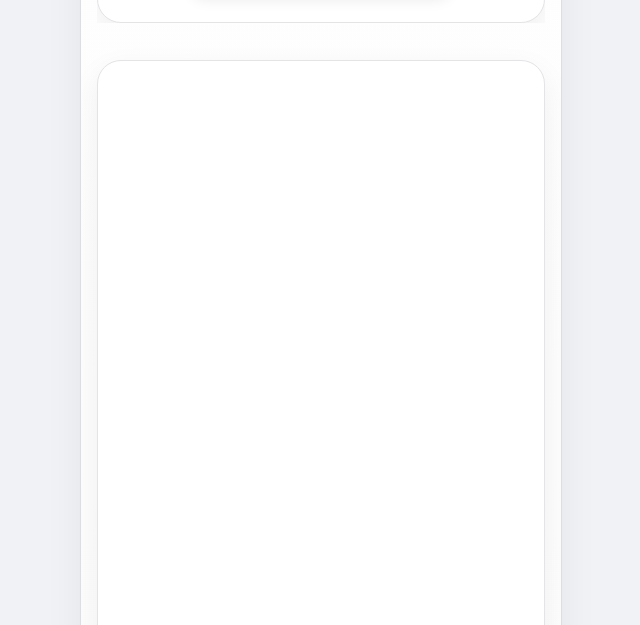
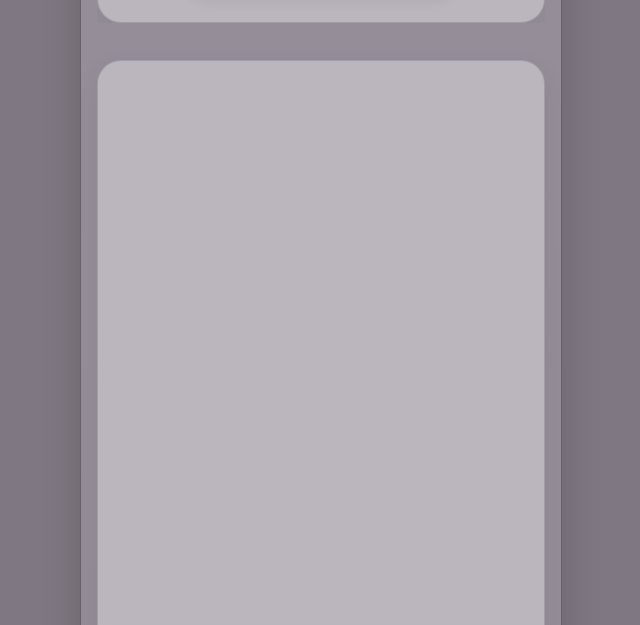
Before and after one commit to leoalthaus/phmedia, a plain HTML site: page index.html in a window 1280 px wide. Shown: the part 2175-2800 px from the top of the page, without its empty margins (319-959 px from the left). Drawn offline with Linux system fonts and the light colour scheme.

Commit message:
style: aplica cor do fundo da foto em todo o site e na barra superior

```diff
--- a/assets/css/style.css
+++ b/assets/css/style.css
@@ -4,21 +4,21 @@
    ========================================================================== */
 
 :root {
-  /* Color Palette - Clean Editorial White & Stark Black */
-  --bg-main: #f5f5f7;
-  --bg-app: #ffffff;
-  --bg-surface: #f9f9fb;
-  --bg-surface-elevated: #ffffff;
-  --bg-card: #ffffff;
-  --bg-card-subtle: #f8f9fa;
-  --bg-card-hover: #f1f2f4;
-  --border-subtle: #e4e4e7;
+  /* Color Palette - Seamless Studio Backdrop System */
+  --bg-main: #8d8690;
+  --bg-app: #9b959f;
+  --bg-surface: rgba(255, 255, 255, 0.28);
+  --bg-surface-elevated: rgba(255, 255, 255, 0.72);
+  --bg-card: rgba(255, 255, 255, 0.78);
+  --bg-card-subtle: rgba(255, 255, 255, 0.45);
+  --bg-card-hover: rgba(255, 255, 255, 0.65);
+  --border-subtle: rgba(0, 0, 0, 0.12);
   --border-strong: #18181b;
   --border-focus: #000000;
 
   --text-primary: #09090b;
-  --text-secondary: #4b5563;
-  --text-muted: #71717a;
+  --text-secondary: #1f2328;
+  --text-muted: #2e3239;
 
   /* Accents */
   --accent-black: #000000;
@@ -66,7 +66,7 @@ body {
   display: flex;
   justify-content: center;
   align-items: flex-start;
-  background: #f0f2f5;
+  background: #7f7882;
   overflow-x: hidden;
   position: relative;
 }
@@ -76,7 +76,7 @@ body {
   display: none;
 }
 
-/* App Shell Layout (Gradual Studio Backdrop Blend Across Entire Site) */
+/* App Shell Layout (Continuous Studio Backdrop Color Across Entire Site) */
 .app-layout {
   width: 100%;
   max-width: var(--app-max-width);
@@ -85,15 +85,13 @@ body {
   z-index: 1;
   background: linear-gradient(
     180deg,
-    #8d8690 0px,
-    #a8a1ac 220px,
-    #cfcdd3 440px,
-    #eae9ed 620px,
-    #f5f5f7 900px,
-    #ffffff 1400px,
-    #f9f9fb 100%
+    #867e8b 0px,
+    #938c97 260px,
+    #9b959f 650px,
+    #968f9a 1400px,
+    #918a95 100%
   );
-  box-shadow: 0 0 40px rgba(0, 0, 0, 0.06), 0 0 0 1px rgba(0, 0, 0, 0.05);
+  box-shadow: 0 0 40px rgba(0, 0, 0, 0.18), 0 0 0 1px rgba(0, 0, 0, 0.1);
   display: flex;
   flex-direction: column;
   overflow-x: clip;
@@ -132,14 +130,14 @@ body {
   top: 0;
   z-index: 50;
   width: 100%;
-  background: linear-gradient(180deg, rgba(245, 244, 246, 0.92) 0%, rgba(235, 233, 238, 0.85) 100%);
-  border-bottom: 1px solid rgba(0, 0, 0, 0.06);
+  background: linear-gradient(180deg, #867e8b 0%, rgba(134, 126, 139, 0.94) 100%);
+  border-bottom: 1px solid rgba(0, 0, 0, 0.1);
   transition: background-color 0.25s ease, box-shadow 0.25s ease;
 }
 
 .main-header.scrolled {
-  background: #ffffff;
-  box-shadow: 0 4px 16px rgba(0, 0, 0, 0.06);
+  background: #8d8690;
+  box-shadow: 0 4px 16px rgba(0, 0, 0, 0.16);
 }
 
 .header-inner {
@@ -543,8 +541,8 @@ body {
   position: absolute;
   inset: 0;
   background:
-    radial-gradient(ellipse 95% 85% at 50% 38%, transparent 48%, rgba(207, 205, 211, 0.55) 82%, rgba(234, 233, 237, 0.92) 100%),
-    linear-gradient(to bottom, rgba(141, 134, 144, 0.18) 0%, transparent 16%, transparent 50%, rgba(234, 233, 237, 0.78) 78%, #eae9ed 99%);
+    radial-gradient(ellipse 95% 85% at 50% 38%, transparent 52%, rgba(147, 140, 151, 0.55) 84%, rgba(155, 149, 159, 0.95) 100%),
+    linear-gradient(to bottom, rgba(134, 126, 139, 0.35) 0%, transparent 16%, transparent 52%, rgba(155, 149, 159, 0.82) 80%, #9b959f 99%);
   pointer-events: none;
   z-index: 2;
 }
@@ -751,10 +749,10 @@ body {
   opacity: 0.9;
 }
 
-/* Showcase Card (Zero-Jank Compositing) */
+/* Showcase Card (Zero-Jank Studio Backdrop Compositing) */
 .glass-card {
-  background: #ffffff;
-  border: 1.5px solid var(--border-subtle);
+  background: rgba(255, 255, 255, 0.36);
+  border: 1.5px solid rgba(0, 0, 0, 0.14);
   border-radius: var(--radius-lg);
   padding: 26px;
   position: relative;
@@ -971,9 +969,9 @@ body {
 }
 
 .calc-option input[type="checkbox"]:checked + .calc-option-box {
-  background: #ffffff;
+  background: rgba(255, 255, 255, 0.72);
   border-color: #000000;
-  box-shadow: 0 4px 14px rgba(0, 0, 0, 0.06);
+  box-shadow: 0 4px 14px rgba(0, 0, 0, 0.1);
 }
 
 .option-info {
@@ -1003,7 +1001,7 @@ body {
 }
 
 .calc-summary-card {
-  background: #f8f9fa;
+  background: rgba(255, 255, 255, 0.42);
   padding: 20px;
   border-radius: var(--radius-md);
   text-align: center;
@@ -1083,8 +1081,8 @@ body {
 }
 
 .portfolio-card {
-  background: #ffffff;
-  border: 1px solid var(--border-subtle);
+  background: rgba(255, 255, 255, 0.38);
+  border: 1px solid rgba(0, 0, 0, 0.14);
   border-radius: var(--radius-lg);
   overflow: hidden;
   transition: transform 0.25s ease, box-shadow 0.25s ease;
@@ -1218,8 +1216,8 @@ body {
 .input-wrap textarea {
   width: 100%;
   padding: 12px 14px 12px 40px;
-  background: #f8f9fa;
-  border: 1.5px solid var(--border-subtle);
+  background: rgba(255, 255, 255, 0.55);
+  border: 1.5px solid rgba(0, 0, 0, 0.16);
   border-radius: var(--radius-md);
   color: #000000;
   font-family: var(--font-body);
@@ -1232,7 +1230,7 @@ body {
 .input-wrap textarea:focus {
   outline: none;
   border-color: #000000;
-  background: #ffffff;
+  background: rgba(255, 255, 255, 0.85);
 }
 
 .input-wrap input:focus + i,
@@ -1325,8 +1323,8 @@ body {
 .main-footer {
   padding: 36px 20px 80px;
   text-align: center;
-  border-top: 1px solid var(--border-subtle);
-  background: #f8f9fa;
+  border-top: 1px solid rgba(0, 0, 0, 0.14);
+  background: rgba(0, 0, 0, 0.06);
 }
 
 .footer-logo-text {
--- a/index.html
+++ b/index.html
@@ -11,7 +11,7 @@
   <meta property="og:title" content="PH Media | Pedro Henrique - Produção Audiovisual">
   <meta property="og:description" content="Transforme sua marca com produções audiovisuais de alto padrão, estética apurada e estratégia.">
   <meta property="og:type" content="website">
-  <meta name="theme-color" content="#09090b">
+  <meta name="theme-color" content="#867e8b">
 
   <!-- Favicon / Apple Touch Icon -->
   <link rel="icon" type="image/svg+xml" href="assets/icons/favicon.svg">
@@ -28,7 +28,7 @@
 
   <!-- Font Awesome Icons & Custom Stylesheet -->
   <link rel="stylesheet" href="https://cdnjs.cloudflare.com/ajax/libs/font-awesome/6.5.1/css/all.min.css">
-  <link rel="stylesheet" href="assets/css/style.css?v=3.8">
+  <link rel="stylesheet" href="assets/css/style.css?v=3.9">
 </head>
 <body class="light-theme">
 
```
